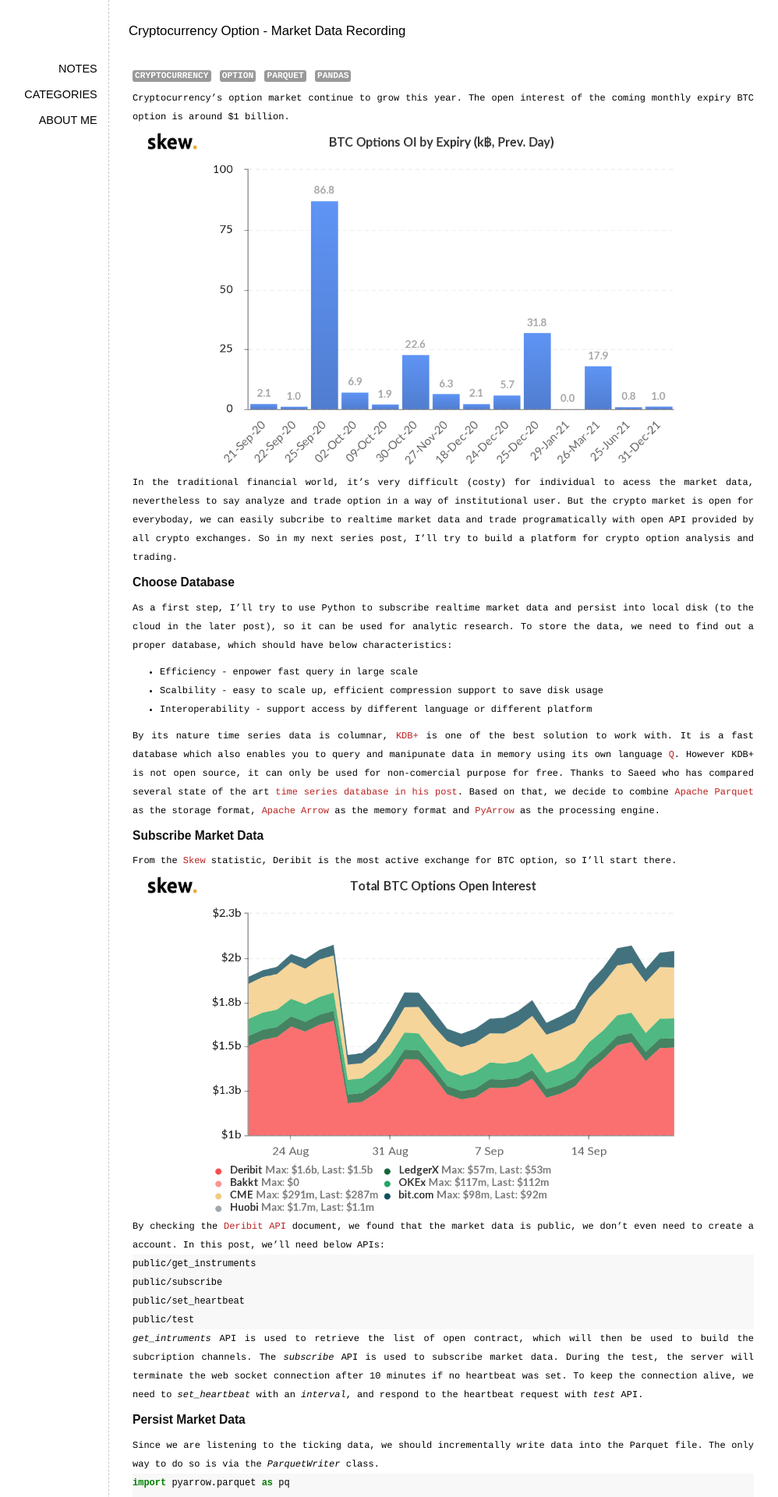
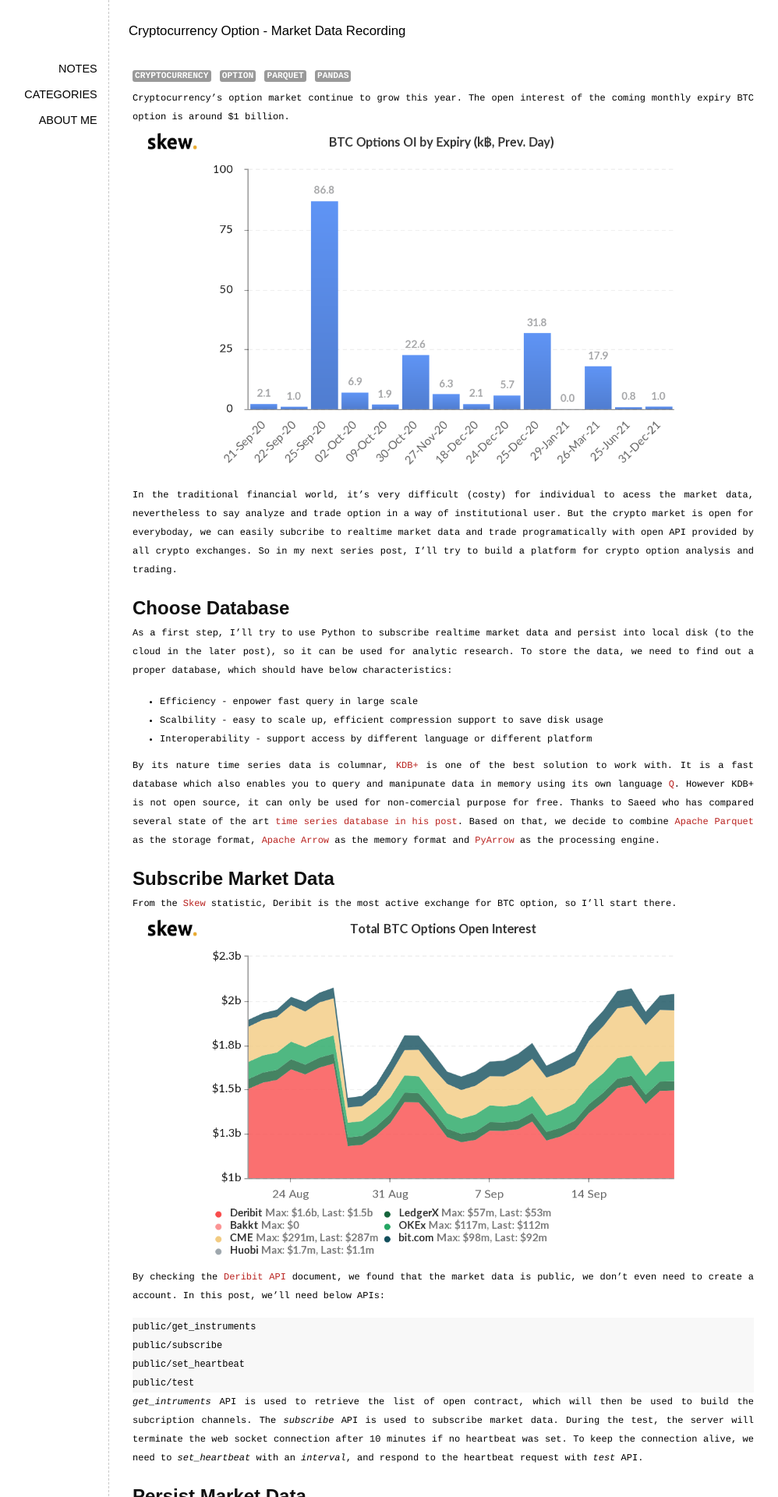
Before and after one commit to elan2wang/note, a Jekyll site: the page built from _posts/2020-09-14-market-data-recorder.md, in a window 1280 px wide. Shown: the top 1920 px of the page at 78% size, without its empty margins (111-1109 px from the left). Built offline with Jekyll 4.4.1, drawn with Linux system fonts in a browser that asks for light colours; comment, search, counter and statistics services are not loaded.

Commit message:
update post

````diff
--- a/_posts/2020-09-14-market-data-recorder.md
+++ b/_posts/2020-09-14-market-data-recorder.md
@@ -29,7 +29,6 @@ public/set_heartbeat
 public/test
 ```
 *get_intruments* API is used to retrieve the list of open contract, which will then be used to build the subcription channels. The *subscribe* API is used to subscribe market data. During the test, the server will terminate the web socket connection after 10 minutes if no heartbeat was set. To keep the connection alive, we need to *set_heartbeat* with an *interval*, and respond to the heartbeat request with *test* API.
-
 
 ## Persist Market Data
 Since we are listening to the ticking data, we should incrementally write data into the Parquet file. The only way to do so is via the *ParquetWriter* class.
@@ -86,15 +85,15 @@ self.ticker_writer.close()
 
 ```
 
-### Play with Market Data
+## Play with Market Data
 I ran the script on my Mac for the whole night, and got around 4M rows, the size of the parquet file is around 665M.
+
 ```python
 import pyarrow.parquet as pq
 import pandas as pa
 
 ticker = pq.read_parquet('ticker.parquet')
 df = ticker.to_pandas()
-
 df1 = df[df['symbol']=='BTC-25SEP20-11000-C']
 df1[['bbp', 'bap', 'delta', 'vega', 'theta']].describe()
 ```
@@ -107,5 +106,5 @@ px.line(df1, x='timestamp', y=['aiv', 'biv', 'mark_iv']).show()
 ![ATM_vol_spread](/note/images/ATM_vol_spread.png)
 
 
-### Others
+## Others
 * [Reducing Python String Memory Use in Apache Arrow 0.12](https://arrow.apache.org/blog/2019/02/05/python-string-memory-0.12/)
--- a/style/note.css
+++ b/style/note.css
@@ -15,10 +15,33 @@ body {
 	font-family:Courier, monospace,Verdana,sans-serif;
 }
 
-h1 {font-family:"Cuprum","Hiragino Sans GB","Microsoft YaHei",sans-serif;font-size:1.4em;color:#000;line-height: 2.8em;}
-h2 {font-family:"Cuprum","Hiragino Sans GB","Microsoft YaHei",sans-serif;font-size:1.3em;color:#111;line-height: 2.6em;}
-h3 {font-family:"Cuprum","Hiragino Sans GB","Microsoft YaHei",sans-serif;font-size:1.2em;color:#222;line-height: 2.4em;}
-h4 {font-family:"Cuprum","Hiragino Sans GB","Microsoft YaHei",sans-serif;font-size:1.1em;color:#333;line-height: 2.3em;}
+h1, h2, h3, h4 {
+	font-family:"Cuprum","Hiragino Sans GB","Microsoft YaHei",sans-serif;
+	color:#111;
+	margin-top: 25px;
+	margin-bottom: 0.5rem;
+}
+
+h1 {
+	font-size:2.2em;
+}
+
+h2 {
+	font-size:2em;
+}
+
+h3 {
+	font-size:1.8em;
+}
+
+h4 {
+	font-size:1.6em;
+}
+
+p {
+	margin-top: 0;
+    margin-bottom: 1rem;
+}
 
 ol {
 	padding-left:35px;
@@ -48,6 +71,7 @@ img {
 	border: none;
 	max-width: 100%;
 	background: none;
+	margin-bottom: 10px;
 }
 
 #sidebar {
````
